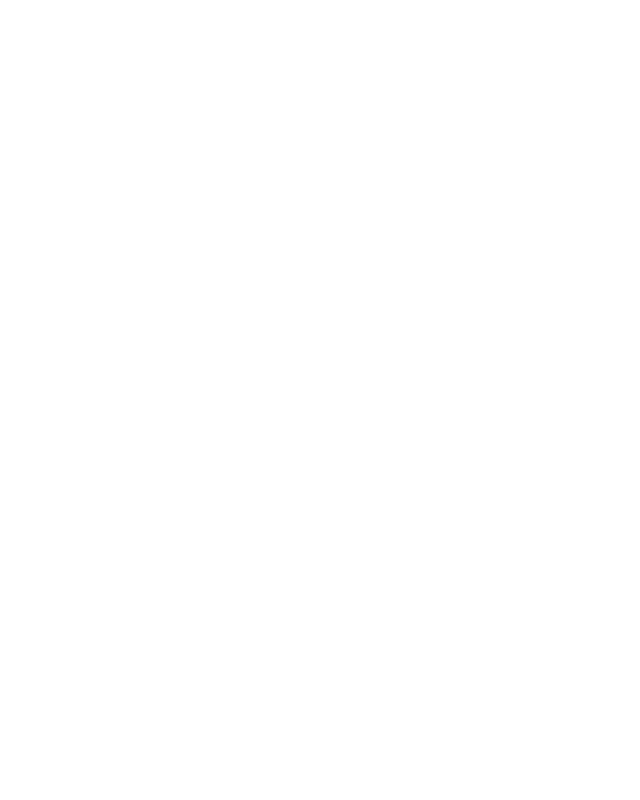
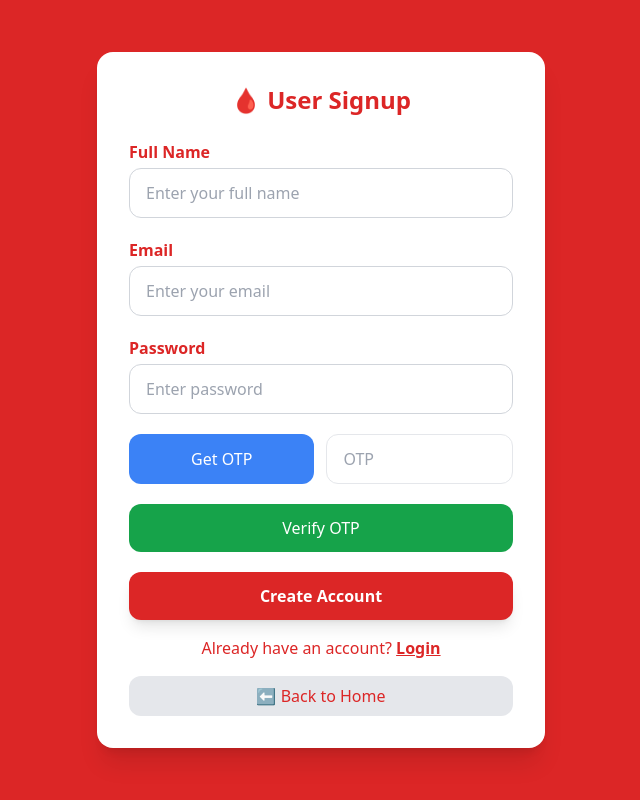
Before and after one commit to Gayathri-Sangeetha/Blood-community-frontend-, a React (Vite) app: page /sign-up in a window 1280 px wide. Before the commit this address had no page. Shown: the whole page, without its empty margins (319-959 px from the left). Built offline with nearby package versions, Linux system fonts and the light colour scheme.

Commit message:
Added login page and Signup Page

```diff
--- a/src/App.jsx
+++ b/src/App.jsx
@@ -1,12 +1,16 @@
 import {BrowserRouter,Routes,Route }from 'react-router-dom'
 import Home from './pages/Home.jsx'
 import AdminLogin from './pages/AdminLogin.jsx';
+import Login from './pages/Login.jsx';
+import Signup from './pages/Signup.jsx';
 const App=()=>{
   return (
     <BrowserRouter>
     <Routes>
       <Route path='/' element={<Home/>}/>
       <Route path='admin-login' element={<AdminLogin/>}/>
+      <Route path='/login' element={<Login/>}/>
+      <Route path='/sign-up' element={<Signup/>}/>
     </Routes>
     </BrowserRouter>);}
 
--- /dev/null
+++ b/src/pages/Login.jsx
@@ -0,0 +1,74 @@
+import React, { useState } from "react";
+import { useNavigate } from "react-router-dom";
+
+import AuthCard from "../components/AuthCard";
+import AuthInput from "../components/AuthInput";
+import AuthButton from "../components/AuthButton";
+import BackButton from "../components/BackButton";
+
+const Login = () => {
+  const navigate = useNavigate();
+  const [email, setEmail] = useState("");
+  const [password, setPassword] = useState("");
+
+  const handleLogin = (e) => {
+    e.preventDefault();
+
+    const users = JSON.parse(localStorage.getItem("users")) || [];
+    const matchedUser = users.find(
+      (user) => user.email === email && user.password === password
+    );
+
+    if (!matchedUser) {
+      alert("User not found. Please sign up.");
+      navigate("/sign-up");
+      return;
+    }
+
+    localStorage.setItem("loggedInUser", JSON.stringify(matchedUser));
+    alert("Login successful!");
+    navigate("/button-page");
+  };
+
+  return (
+    <AuthCard>
+      <h2 className="text-2xl font-bold text-center text-red-600 mb-6">
+        🩸 User Login
+      </h2>
+
+      <form onSubmit={handleLogin} className="flex flex-col gap-5">
+        <AuthInput
+          label="Email"
+          type="email"
+          placeholder="Enter your email"
+          value={email}
+          onChange={(e) => setEmail(e.target.value)}
+        />
+
+        <AuthInput
+          label="Password"
+          type="password"
+          placeholder="Enter your password"
+          value={password}
+          onChange={(e) => setPassword(e.target.value)}
+        />
+
+        <AuthButton title="Login" type="submit" />
+      </form>
+
+      <p className="text-center text-red-600 mt-4">
+        Don't have an account?{" "}
+        <span
+          className="font-bold underline cursor-pointer"
+          onClick={() => navigate("/sign-up")}
+        >
+          Signup
+        </span>
+      </p>
+
+      <BackButton onClick={() => navigate("/")} />
+    </AuthCard>
+  );
+};
+
+export default Login;
--- /dev/null
+++ b/src/pages/Signup.jsx
@@ -0,0 +1,157 @@
+import React, { useState } from "react";
+import { useNavigate } from "react-router-dom";
+
+import AuthCard from "../components/AuthCard";
+import AuthInput from "../components/AuthInput";
+import AuthButton from "../components/AuthButton";
+import BackButton from "../components/BackButton";
+
+const Signup = () => {
+  const navigate = useNavigate();
+
+  const [formData, setFormData] = useState({
+    name: "",
+    email: "",
+    password: "",
+    otp: "",
+  });
+
+  const [generatedOTP, setGeneratedOTP] = useState("");
+  const [otpVerified, setOtpVerified] = useState(false);
+
+  // Handle input change
+  const handleChange = (key, value) =>
+    setFormData({ ...formData, [key]: value });
+
+  // Generate OTP
+  const sendOTP = () => {
+    if (!formData.name || !formData.email) {
+      alert("Please enter name and email first");
+      return;
+    }
+
+    const otp = Math.floor(1000 + Math.random() * 9000).toString();
+    setGeneratedOTP(otp);
+
+    alert(`Your OTP is: ${otp}`);
+  };
+
+  // Verify OTP
+  const verifyOTP = () => {
+    if (formData.otp === generatedOTP) {
+      setOtpVerified(true);
+      alert("OTP Verified!");
+    } else {
+      alert("Invalid OTP");
+    }
+  };
+
+  // Final Signup
+  const handleSignup = (e) => {
+    e.preventDefault();
+
+    if (!otpVerified) {
+      alert("Verify OTP before creating account");
+      return;
+    }
+
+    const users = JSON.parse(localStorage.getItem("users")) || [];
+
+    const exists = users.some((u) => u.email === formData.email);
+    if (exists) {
+      alert("Email already registered. Login instead.");
+      navigate("/login");
+      return;
+    }
+
+    const newUser = {
+      name: formData.name,
+      email: formData.email,
+      password: formData.password,
+    };
+
+    users.push(newUser);
+    localStorage.setItem("users", JSON.stringify(users));
+    alert("Signup successful!");
+    navigate("/login");
+  };
+
+  return (
+    <AuthCard>
+      <h2 className="text-2xl font-bold text-center text-red-600 mb-6">
+        🩸 User Signup
+      </h2>
+
+      <form onSubmit={handleSignup} className="flex flex-col gap-5">
+
+        <AuthInput
+          label="Full Name"
+          type="text"
+          placeholder="Enter your full name"
+          value={formData.name}
+          onChange={(e) => handleChange("name", e.target.value)}
+        />
+
+        <AuthInput
+          label="Email"
+          type="email"
+          placeholder="Enter your email"
+          value={formData.email}
+          onChange={(e) => handleChange("email", e.target.value)}
+        />
+
+        <AuthInput
+          label="Password"
+          type="password"
+          placeholder="Enter password"
+          value={formData.password}
+          onChange={(e) => handleChange("password", e.target.value)}
+        />
+
+        {/* OTP Buttons */}
+        <div className="flex gap-3">
+          <button
+            type="button"
+            onClick={sendOTP}
+            className="w-1/2 bg-blue-500 text-white py-3 rounded-xl"
+          >
+            Get OTP
+          </button>
+
+          <input
+            type="text"
+            maxLength={4}
+            placeholder="OTP"
+            value={formData.otp}
+            onChange={(e) => handleChange("otp", e.target.value)}
+            className="w-1/2 px-4 py-3 border rounded-xl focus:ring-2 focus:ring-red-400"
+          />
+        </div>
+
+        <button
+          type="button"
+          onClick={verifyOTP}
+          className="w-full bg-green-600 text-white py-3 rounded-xl"
+        >
+          Verify OTP
+        </button>
+
+        <AuthButton title="Create Account" type="submit" />
+      </form>
+
+      <p className="text-center text-red-600 mt-4">
+        Already have an account?{" "}
+        <span
+          onClick={() => navigate("/login")}
+          className="underline font-bold cursor-pointer"
+        >
+          Login
+        </span>
+      </p>
+
+      <BackButton onClick={() => navigate("/")} />
+    </AuthCard>
+  );
+};
+
+export default Signup;
```
